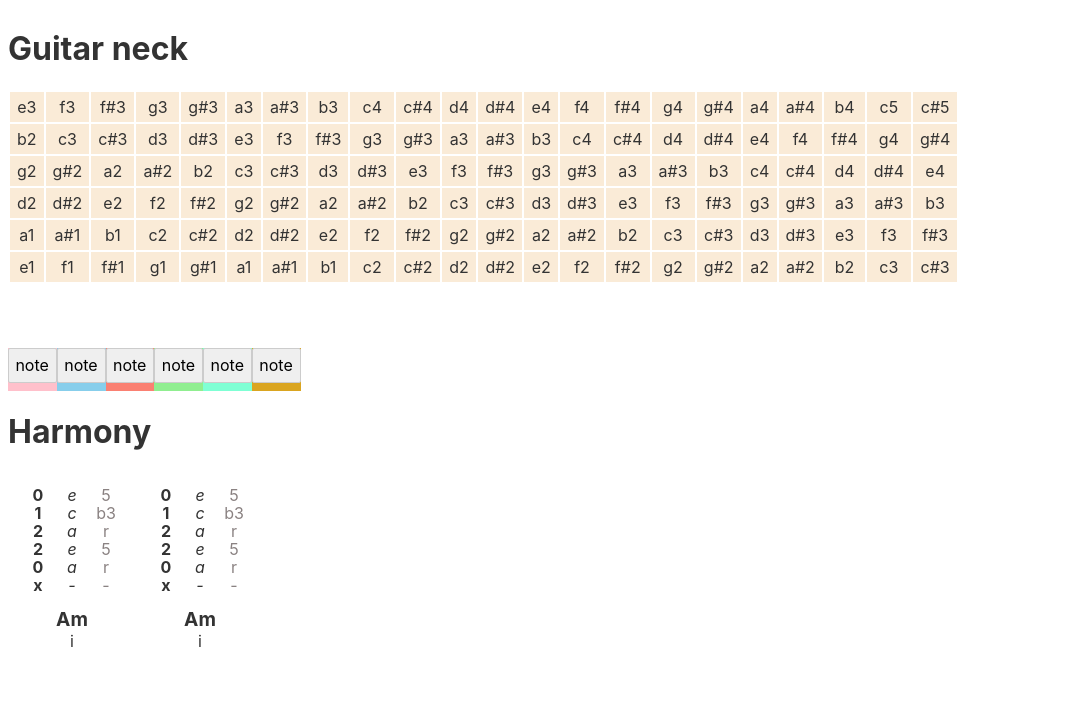
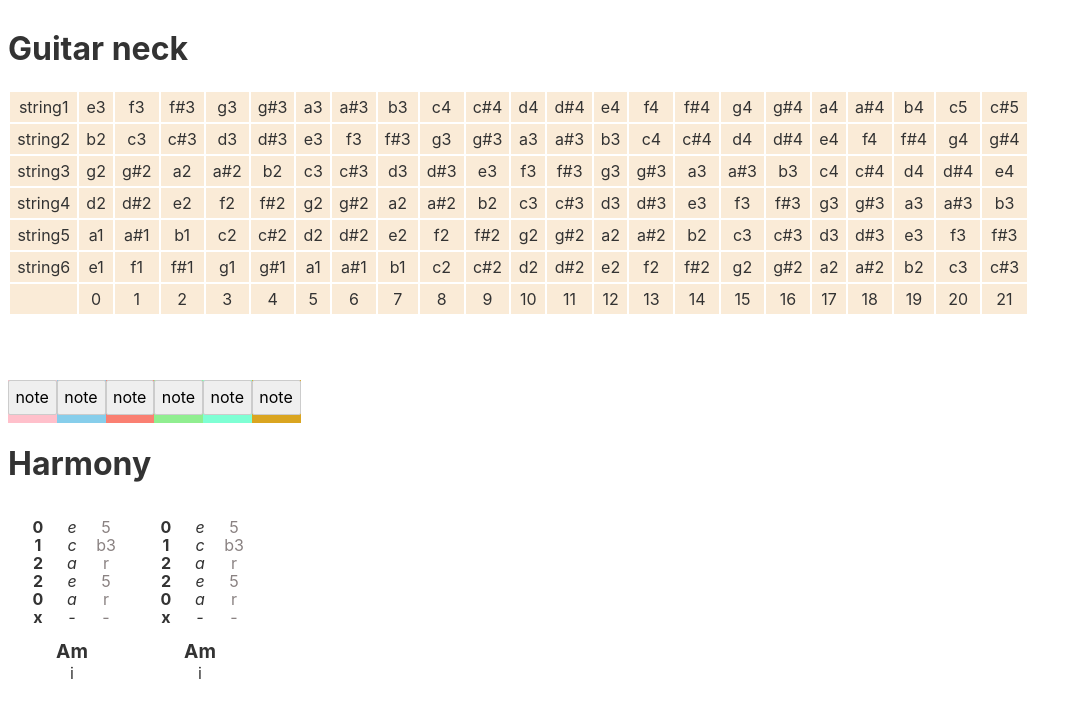
Before and after one commit to HEYROCKME/guitarSudoku, a Svelte app: page / in a window 1280 px wide. Shown: the top 718 px of the page, without its empty margins (0-1082 px from the left). Built offline with nearby package versions, Linux system fonts and the light colour scheme.

Commit message:
added string and fret numbers

```diff
--- a/src/GuitarNeck.svelte
+++ b/src/GuitarNeck.svelte
@@ -1,16 +1,34 @@
 <script lang="ts" >
-  import  { guitarNeck } from './NeckMaker.svelte'
+  import  { guitarNeck, frets } from './NeckMaker.svelte'
+
+  let displayFrets = []
+  let fretCount = 0
+
+  while (fretCount < frets +1) {
+    displayFrets.push(fretCount)
+    fretCount +=1
+  }
 
 </script>
 
 <h1>Guitar neck</h1>
 <table>
   {#each guitarNeck as fretboard, i }
-    <tr>{#each fretboard as note}
+
+  <tr>
+      <td>string{i+1}</td>
+
+   {#each fretboard as note}
         <td class={note.classCSS}>{note.noteName}</td>
       {/each}
     </tr>
   {/each}
+  <tr>
+    <td></td>
+    {#each displayFrets as frets, i}
+    <td>{i}</td>
+    {/each}
+  </tr>
 </table>
 
 <style>
```
